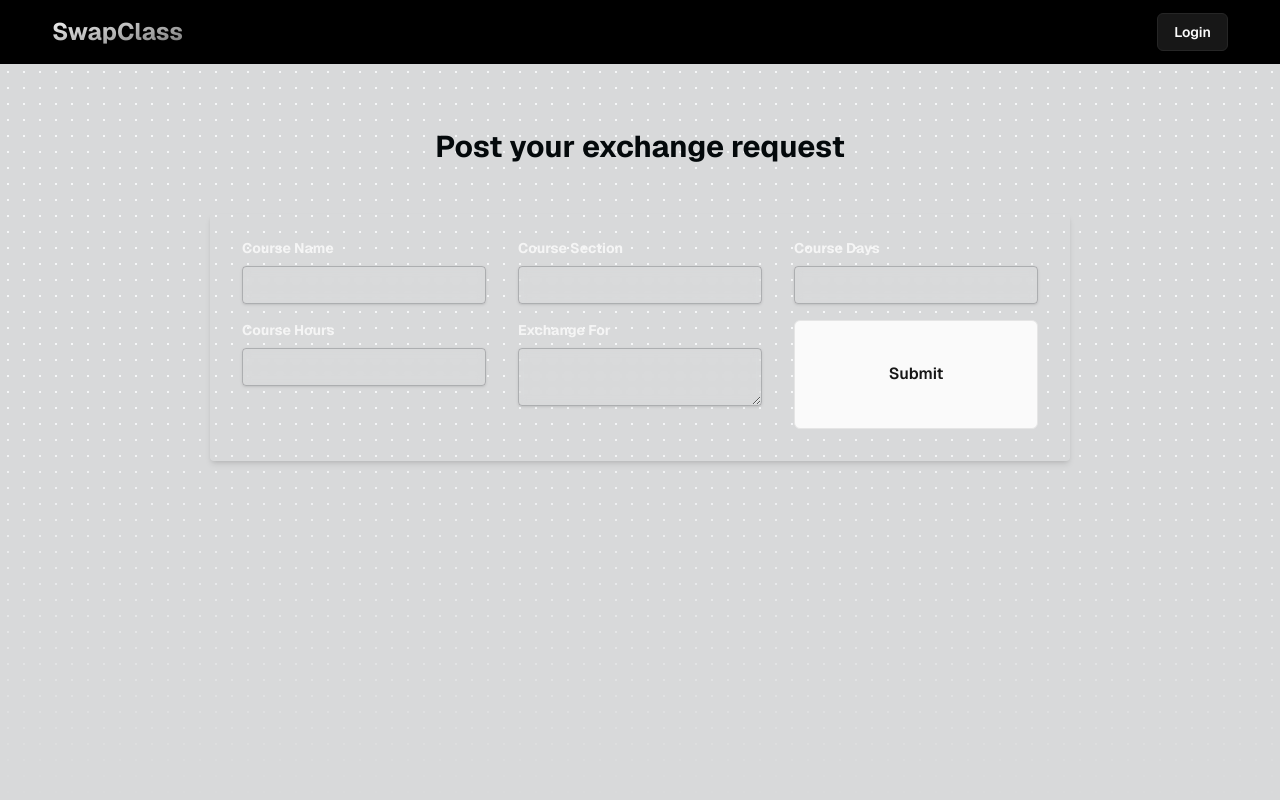
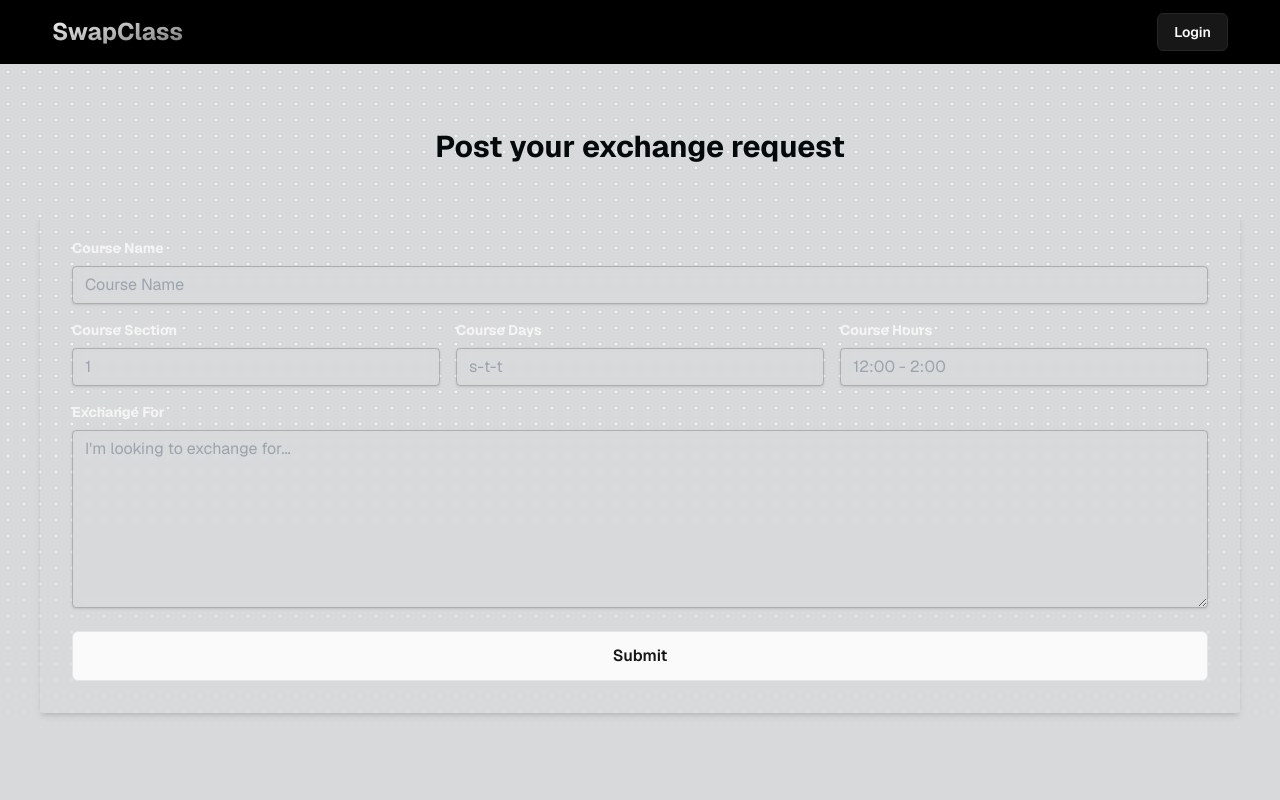
Before and after one commit to Said-MZ/SwapClass, a Next.js app: page /app/post in a window 1280 px wide. Shown: the top 800 px of the page. Built offline with nearby package versions, Linux system fonts and the light colour scheme; no server answers; the database is empty.

Commit message:
Modify insert form UI/UX

```diff
--- a/app/(app)/app/post/page.tsx
+++ b/app/(app)/app/post/page.tsx
@@ -3,7 +3,7 @@ import React from "react";
 
 const page = () => {
   return (
-    <section>
+    <section className="w-full max-w-[1200px]">
       <h2 className="text-xl lg:text-3xl font-bold !leading-tight mx-auto max-w-[920px] text-center mb-12">
         Post your exchange request
       </h2>
--- a/components/PostForm.tsx
+++ b/components/PostForm.tsx
@@ -25,9 +25,9 @@ const PostForm = () => {
   return (
     <form
       action={post}
-      className="w-full bg-transparent shadow-md rounded px-8 pt-6 pb-8 mb-4 grid sm:grid-cols-2 md:grid-cols-3 gap-x-8"
+      className="w-full bg-transparent shadow-md rounded px-8 pt-6 pb-8 mb-4"
     >
-      <div className="mb-4">
+      <div className="mb-4 w-full">
         <label
           htmlFor="course_name"
           className="block text-neutral-100 text-sm font-bold mb-2"
@@ -35,13 +35,15 @@ const PostForm = () => {
           Course Name
         </label>
         <input
+          placeholder="Course Name"
           type="text"
           name="course_name"
           id="course_name"
           className="bg-transparent backdrop-blur-sm focus:outline-4 shadow appearance-none border rounded w-full py-2 px-3 text-neutral-100 leading-tight focus:outline-neutral-600 focus:shadow-outline"
         />
       </div>
-      <div className="mb-4">
+      <div className="flex gap-x-4">
+        <div className="mb-4 w-full">
           <label
             htmlFor="course_section"
             className="block text-neutral-100 text-sm font-bold mb-2"
@@ -49,13 +51,14 @@ const PostForm = () => {
             Course Section
           </label>
           <input
+            placeholder="1"
             type="text"
             name="course_section"
             id="course_section"
             className="bg-transparent backdrop-blur-sm focus:outline-4 shadow appearance-none border rounded w-full py-2 px-3 text-neutral-100 leading-tight focus:outline-neutral-600 focus:shadow-outline"
           />
         </div>
-      <div className="mb-4">
+        <div className="mb-4 w-full">
           <label
             htmlFor="course_days"
             className="block text-neutral-100 text-sm font-bold mb-2"
@@ -63,13 +66,14 @@ const PostForm = () => {
             Course Days
           </label>
           <input
+            placeholder="s-t-t"
             type="text"
             name="course_days"
             id="course_days"
             className="bg-transparent backdrop-blur-sm focus:outline-4 shadow appearance-none border rounded w-full py-2 px-3 text-neutral-100 leading-tight focus:outline-neutral-600 focus:shadow-outline"
           />
         </div>
-      <div className="mb-4">
+        <div className="mb-4 w-full">
           <label
             htmlFor="course_hours"
             className="block text-neutral-100 text-sm font-bold mb-2"
@@ -77,12 +81,15 @@ const PostForm = () => {
             Course Hours
           </label>
           <input
+            placeholder="12:00 - 2:00"
             type="text"
             name="course_hours"
             id="course_hours"
             className="bg-transparent backdrop-blur-sm focus:outline-4 shadow appearance-none border rounded w-full py-2 px-3 text-neutral-100 leading-tight focus:outline-neutral-600 focus:shadow-outline"
           />
         </div>
+      </div>
+
       <div className="mb-4">
         <label
           htmlFor="exchange_for"
@@ -91,6 +98,8 @@ const PostForm = () => {
           Exchange For
         </label>
         <textarea
+          placeholder="I'm looking to exchange for..."
+          rows={8}
           name="exchange_for"
           id="exchange_for"
           className="bg-transparent backdrop-blur-sm focus:outline-4 shadow appearance-none border rounded w-full py-2 px-3 text-neutral-100 leading-tight focus:outline-neutral-600 focus:shadow-outline resize-y"
```
Lines whose indentation alone changed are shown as unchanged.
